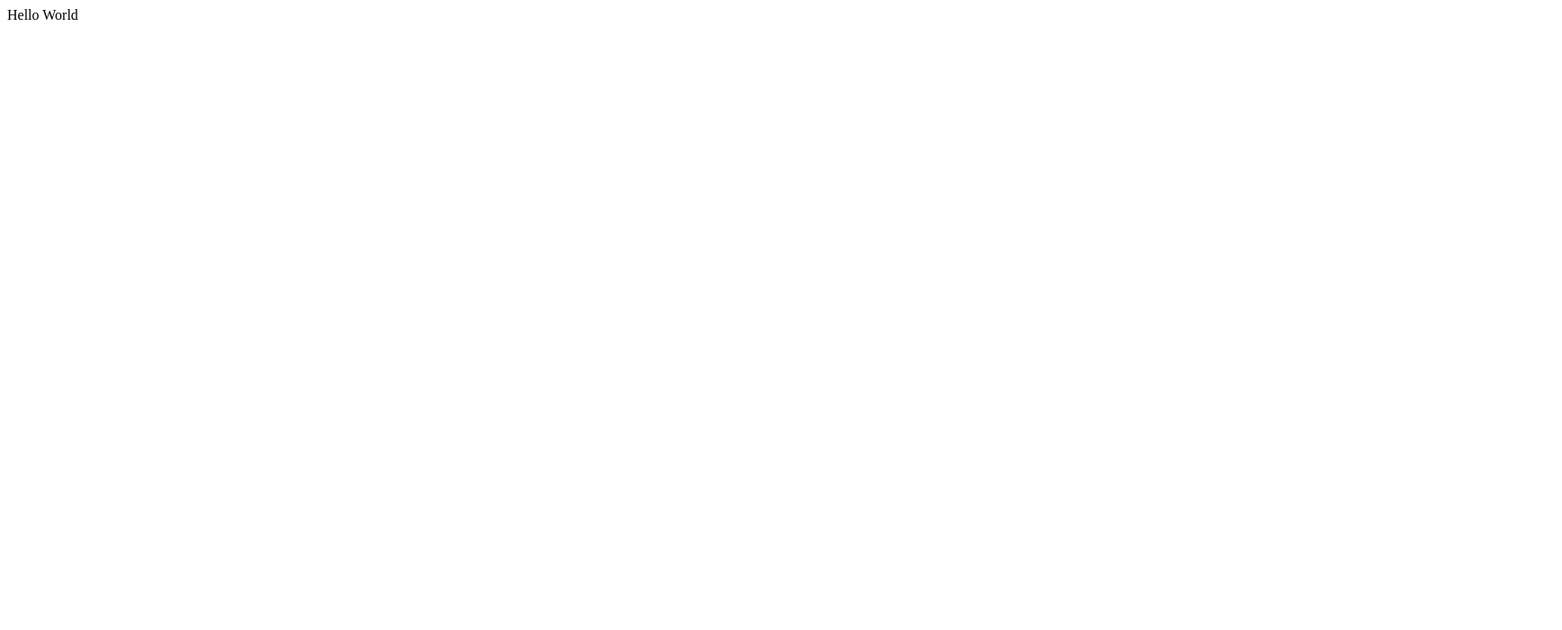
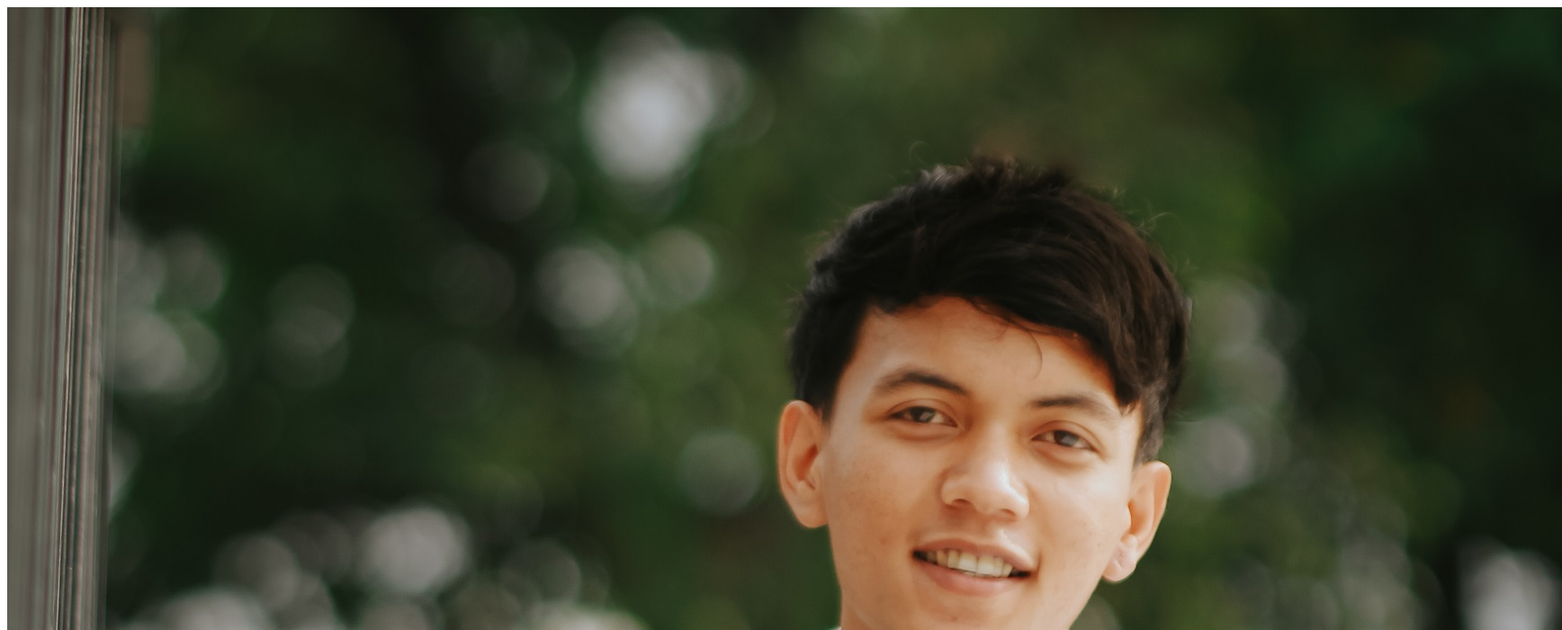
Before and after one commit to edwinsyahh/-my-repo-from-remote, a plain HTML site: page index.html in a window 1280 px wide. Shown: the top 700 px of the page at 90% size, 1736 px wide, since content can reach past the window. Drawn offline with Linux system fonts and the light colour scheme.

Commit message:
Changed Hello world with img and h2 to display simple profile data. Image file added in the folder images and used as resource in the img element in index.html file

```diff
--- a/index.html
+++ b/index.html
@@ -4,7 +4,10 @@
   </head>
 
   <body>
-    Hello World
+    <div>
+        <img src="images/edwinsyahputra.jpg" alt="profile image" />
+        <h2>Edwin Syahputra</h2>
+     </div>
   </body>
 
 </html>
```
Also changed, not shown: images/edwinsyahputra.jpg (added).
